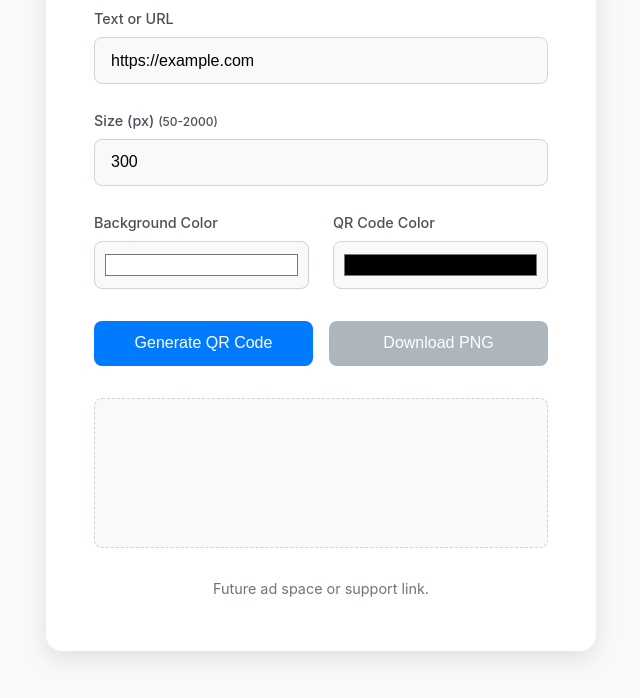
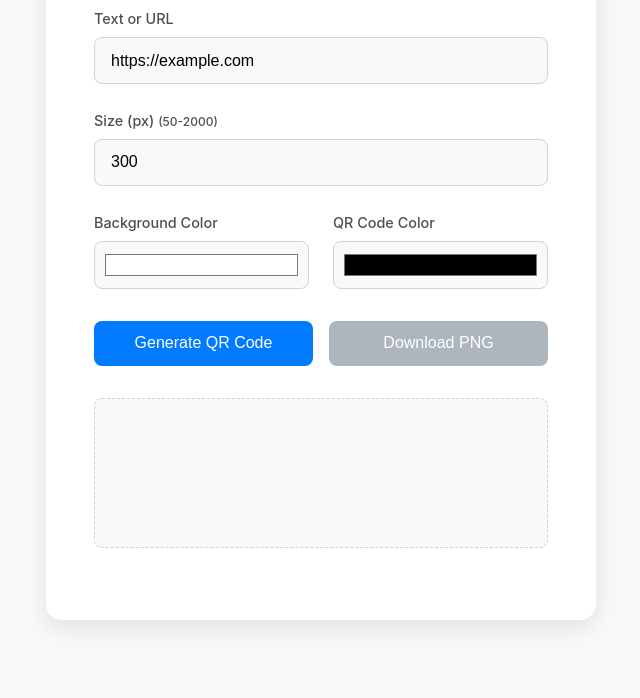
Before and after one commit to Make-My-QR-Code/make-my-qr-code.github.io, a plain HTML site: page index.html in a window 1280 px wide. Shown: the part 162-860 px from the top of the page, without its empty margins (319-959 px from the left). Drawn offline with Linux system fonts and the light colour scheme.

Commit message:
Refactor: Remove placeholder text from monetization area

```diff
--- a/index.html
+++ b/index.html
@@ -55,7 +55,7 @@
         <!-- Placeholder for Ads or Donation Button -->
         <div id="monetization-area" style="margin-top: 2rem; text-align: center; font-size: 0.9rem; color: #6c757d;">
             <!-- Ad code or donation button goes here -->
-            <p>Future ad space or support link.</p>
+
         </div>
 
     </div>
```
